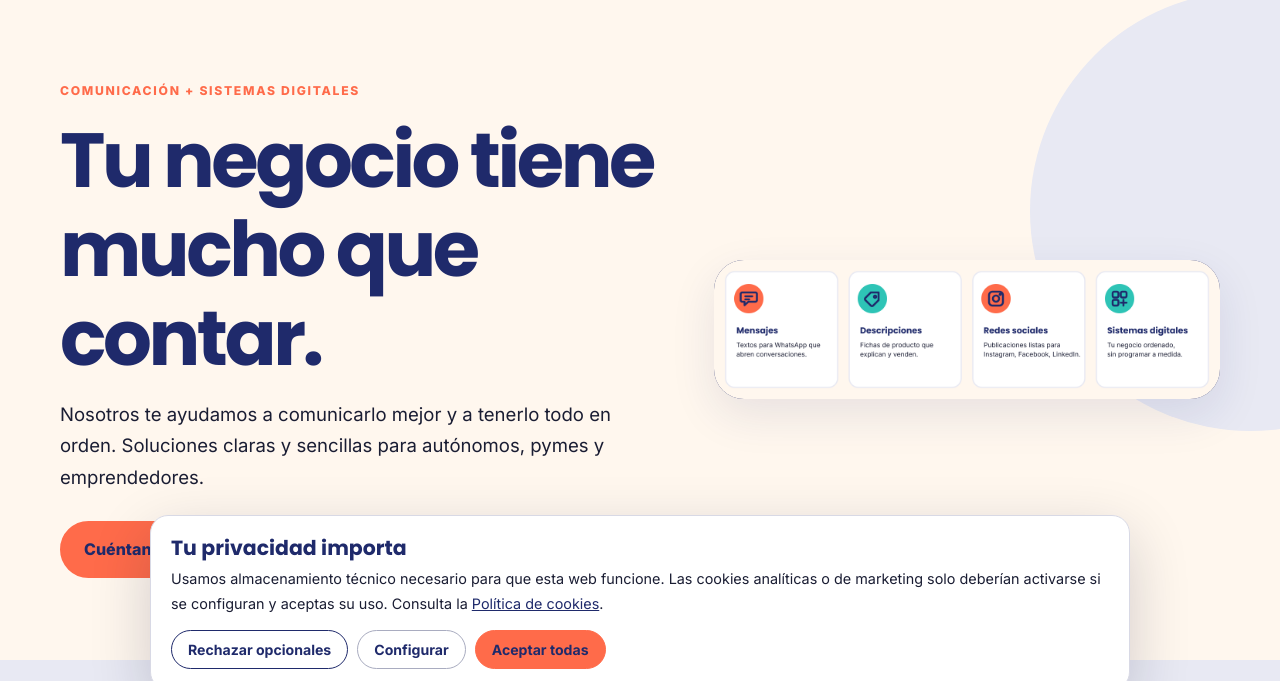
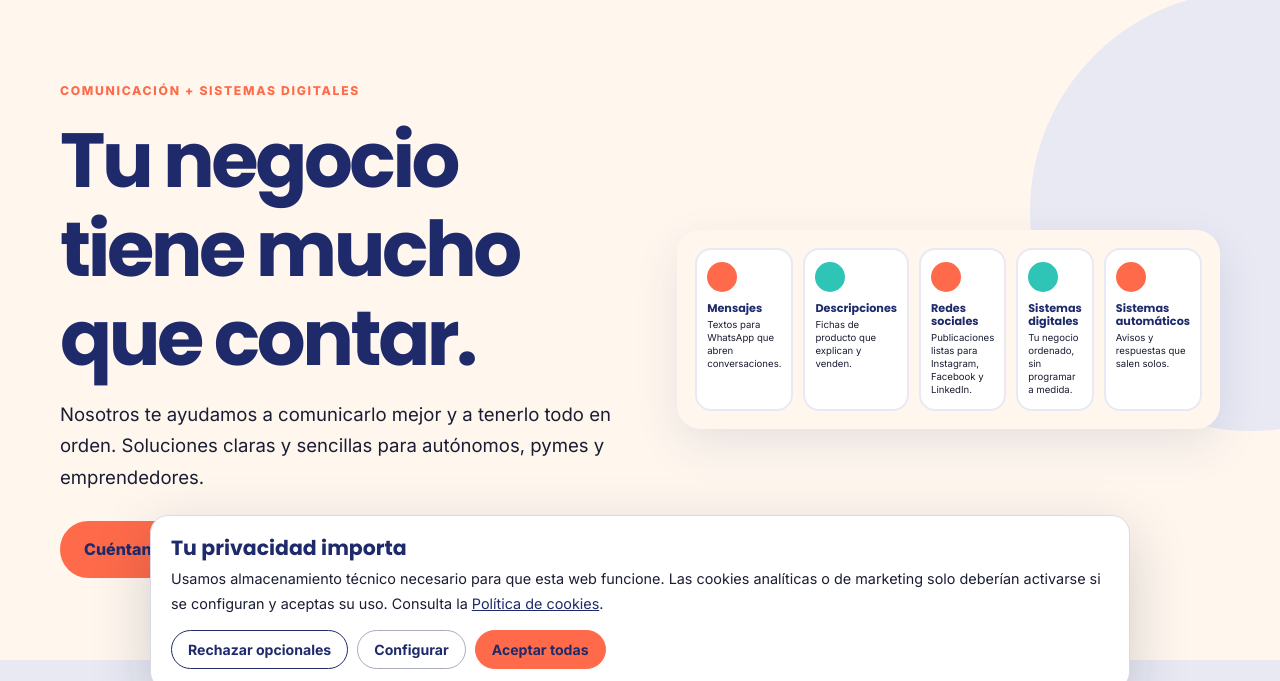
Before and after one commit to trazeliodigital/trazelio-web, a plain HTML site: page index.html in a window 1280 px wide. Shown: the part 92-773 px from the top of the page. Drawn offline with Linux system fonts and the light colour scheme.

Commit message:
Update index.html

```diff
--- a/index.html
+++ b/index.html
@@ -1,5 +1,5 @@
 <!doctype html><html lang="es"><head><meta charset="utf-8"><meta name="viewport" content="width=device-width, initial-scale=1"><meta name="theme-color" content="#1F2A6B"><link rel="icon" href="assets/trazelio-digital_avatar_perfil_cuadrado.png"><link rel="preconnect" href="https://fonts.googleapis.com"><link rel="preconnect" href="https://fonts.gstatic.com" crossorigin><link href="https://fonts.googleapis.com/css2?family=Inter:wght@400;500;600;700;800&family=Poppins:wght@500;600;700;800&display=swap" rel="stylesheet"><link rel="stylesheet" href="styles.css"><title>Trazelio Digital | Traza tu negocio, hazlo brillar</title><meta name="description" content="Comunicación y sistemas digitales para autónomos, pymes y emprendedores."></head><body><header><div class="wrap nav"><a class="brand" href="index.html" aria-label="Trazelio, inicio"><img src="assets/trazelio-digital_logo_color.svg" alt="Trazelio Digital"></a><button class="menu-toggle" aria-label="Abrir menú" aria-expanded="false">☰</button><nav class="navlinks"><a href="index.html">Inicio</a><a href="servicios.html">Servicios</a><a href="nosotros.html">Sobre nosotros</a><a href="contacto.html">Contacto</a><a class="btn" href="contacto.html">Hablemos</a></nav></div></header><main>
-<section class="hero"><div class="wrap hero-grid"><div><div class="eyebrow">Comunicación + sistemas digitales</div><h1>Tu negocio tiene mucho que contar.</h1><p>Nosotros te ayudamos a comunicarlo mejor y a tenerlo todo en orden. Soluciones claras y sencillas para autónomos, pymes y emprendedores.</p><div class="actions"><a class="btn" href="contacto.html">Cuéntanos qué necesitas</a><a class="btn secondary" href="servicios.html">Descubre los servicios</a></div></div><div class="hero-visual"><img src="assets/09_servicios.png" alt="Los cinco servicios de Trazelio: mensajes, descripciones, redes sociales, sistemas digitales y sistemas automáticos"></div></div></section>
+<section class="hero"><div class="wrap hero-grid"><div><div class="eyebrow">Comunicación + sistemas digitales</div><h1>Tu negocio tiene mucho que contar.</h1><p>Nosotros te ayudamos a comunicarlo mejor y a tenerlo todo en orden. Soluciones claras y sencillas para autónomos, pymes y emprendedores.</p><div class="actions"><a class="btn" href="contacto.html">Cuéntanos qué necesitas</a><a class="btn secondary" href="servicios.html">Descubre los servicios</a></div></div><div class="hero-visual hero-visual-mini"><div class="mini-grid" role="img" aria-label="Los cinco servicios de Trazelio"><div class="mc"><div class="mi coral"></div><h4>Mensajes</h4><p>Textos para WhatsApp que abren conversaciones.</p></div><div class="mc"><div class="mi teal"></div><h4>Descripciones</h4><p>Fichas de producto que explican y venden.</p></div><div class="mc"><div class="mi coral"></div><h4>Redes sociales</h4><p>Publicaciones listas para Instagram, Facebook y LinkedIn.</p></div><div class="mc"><div class="mi teal"></div><h4>Sistemas digitales</h4><p>Tu negocio ordenado, sin programar a medida.</p></div><div class="mc"><div class="mi coral"></div><h4>Sistemas automáticos</h4><p>Avisos y respuestas que salen solos.</p></div></div></div></div></section>
 <div class="band"><div class="wrap three"><div class="tick"><i></i><div><b>Claridad</b><span>Explicamos las cosas sin jerga.</span></div></div><div class="tick"><i></i><div><b>Cercanía</b><span>Escuchamos y hablamos como tú.</span></div></div><div class="tick"><i></i><div><b>Utilidad práctica</b><span>Soluciones que puedes usar hoy.</span></div></div></div></div>
 <section class="dark"><div class="wrap"><div class="section-head"><div class="eyebrow">Para quién trabajamos</div><h2>Soluciones para negocios pequeños.</h2><p>Si llevas tu negocio solo o con un equipo reducido, estamos aquí para ayudarte. Tú te ocupas de tu negocio; nosotros te ayudamos con la comunicación y el orden.</p></div><div class="audience-cards"><article class="audience-card"><h3>Autónomos</h3><p>Cuenta tu trabajo sin perder tiempo: mensajes y publicaciones listos para usar.</p></article><article class="audience-card"><h3>Pymes</h3><p>Orden y coherencia entre personas, sin proyectos eternos ni software a medida.</p></article><article class="audience-card"><h3>Emprendedores</h3><p>Empieza bien: imagen cuidada, textos de producto y una base ordenada.</p></article></div></div></section>
 <section><div class="wrap"><div class="section-head"><div class="eyebrow">Qué hacemos</div><h2>Cinco servicios. Problemas reales resueltos.</h2><p>Elige por dónde empezar; puedes ir sumando. Cada solución se adapta a la voz y a la forma de trabajar de tu negocio.</p></div><div class="cards"><article class="card"><div class="num">01</div><h3>Mensajes para WhatsApp</h3><p>Mensajes que abren conversaciones y se leen hasta el final.</p></article><article class="card"><div class="num">02</div><h3>Descripciones de productos</h3><p>Textos que explican lo que ofreces y ayudan a vender.</p></article><article class="card"><div class="num">03</div><h3>Publicaciones para redes</h3><p>Contenido listo para Instagram, Facebook y LinkedIn.</p></article><article class="card"><div class="num">04</div><h3>Sistemas digitales</h3><p>Tu negocio ordenado, sin programar software a medida.</p></article><article class="card"><div class="num">05</div><h3>Sistemas automáticos</h3><p>Avisos y respuestas que salen solos, sin software a medida.</p></article></div><div class="actions"><a class="btn" href="servicios.html">Ver todos los servicios</a></div></div></section>
```
